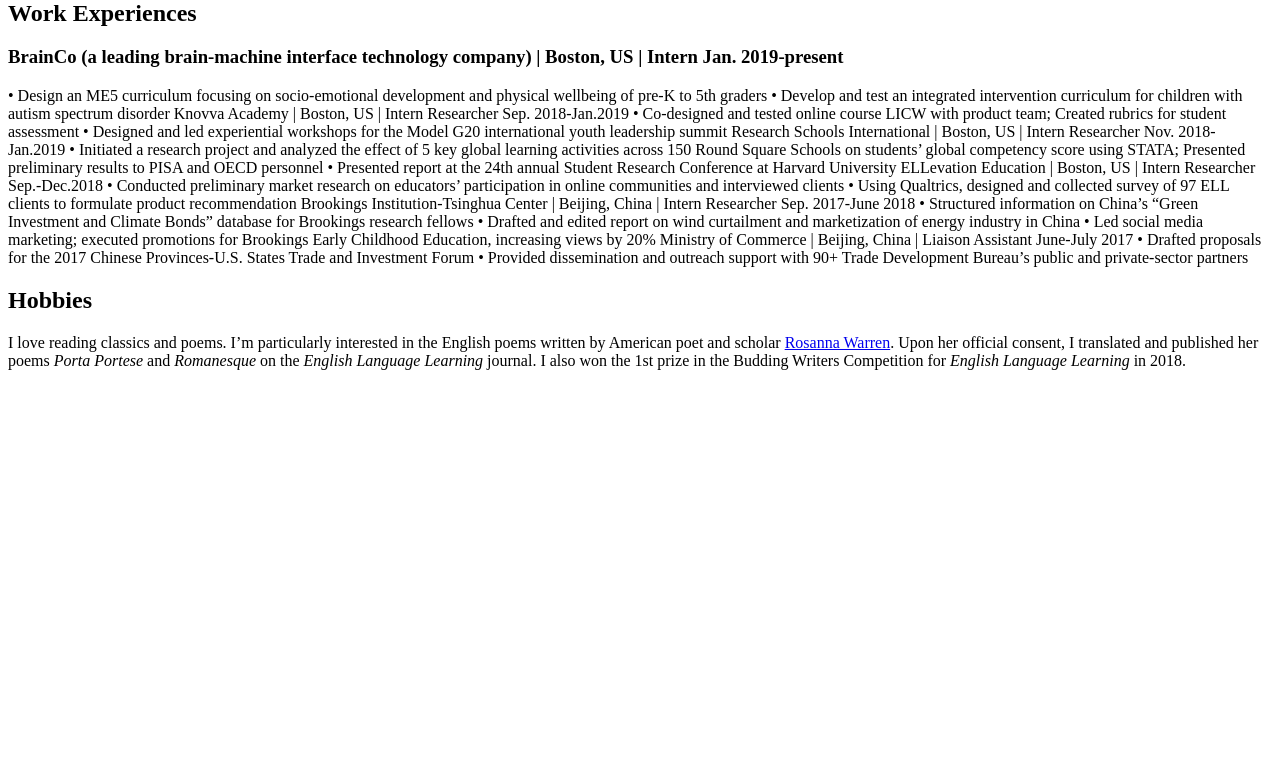
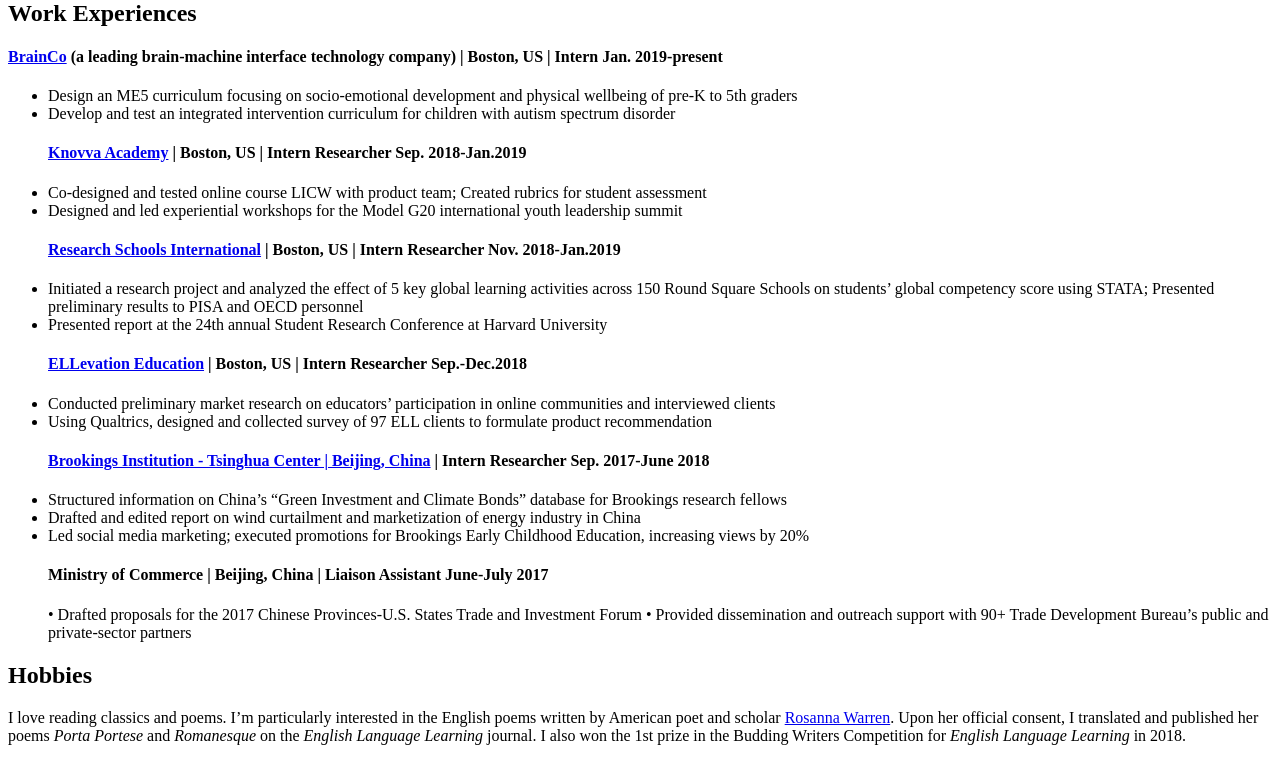
Before and after one commit to Sylviawzy/Sylviawzy.github.io, a Jekyll site: the page built from index.md, in a window 1280 px wide and 1400 px high, scrolled down 2039 px. Shown: the part 639-1400 px from the top of the window. Built offline with Jekyll 4.4.1, drawn with Linux system fonts in a browser that asks for light colours; our own code applies the rules of GitHub Pages for plain Markdown files; a style sheet for code colours, icons or effects is not loaded; before the commit the page ends 3064 px from its top, so only the background shows below that; part of the change alters nothing that is shown.

```diff
--- a/index.md
+++ b/index.md
@@ -29,23 +29,23 @@ The purpose of the study is to determine whether strategies for quality improvem
 <br><br>
 
 ## Work Experiences
-### BrainCo (a leading brain-machine interface technology company) | Boston, US | Intern	Jan. 2019-present
-•	Design an ME5 curriculum focusing on socio-emotional development and physical wellbeing of pre-K to 5th graders
-•	Develop and test an integrated intervention curriculum for children with autism spectrum disorder
- Knovva Academy | Boston, US | Intern Researcher	Sep. 2018-Jan.2019
-•	Co-designed and tested online course LICW with product team; Created rubrics for student assessment
-•	Designed and led experiential workshops for the Model G20 international youth leadership summit
-Research Schools International | Boston, US | Intern Researcher	Nov. 2018-Jan.2019
-•	Initiated a research project and analyzed the effect of 5 key global learning activities across 150 Round Square Schools on students’ global competency score using STATA; Presented preliminary results to PISA and OECD personnel
-•	Presented report at the 24th annual Student Research Conference at Harvard University
-ELLevation Education | Boston, US | Intern Researcher 	Sep.-Dec.2018
-•	Conducted preliminary market research on educators’ participation in online communities and interviewed clients
-•	Using Qualtrics, designed and collected survey of 97 ELL clients to formulate product recommendation
- Brookings Institution-Tsinghua Center | Beijing, China | Intern Researcher	Sep. 2017-June 2018
-•	Structured information on China’s “Green Investment and Climate Bonds” database for Brookings research fellows
-•	Drafted and edited report on wind curtailment and marketization of energy industry in China
-•	Led social media marketing; executed promotions for Brookings Early Childhood Education, increasing views by 20%
- Ministry of Commerce | Beijing, China | Liaison Assistant 	June-July 2017
+#### [BrainCo](https://www.brainco.tech/) (a leading brain-machine interface technology company) | Boston, US | Intern	Jan. 2019-present
+-	Design an ME5 curriculum focusing on socio-emotional development and physical wellbeing of pre-K to 5th graders
+-	Develop and test an integrated intervention curriculum for children with autism spectrum disorder
+#### [Knovva Academy](https://www.knovva.com/) | Boston, US | Intern Researcher	Sep. 2018-Jan.2019
+-	Co-designed and tested online course LICW with product team; Created rubrics for student assessment
+-	Designed and led experiential workshops for the Model G20 international youth leadership summit
+#### [Research Schools International](https://researchschools-international-cmna.squarespace.com/) | Boston, US | Intern Researcher	Nov. 2018-Jan.2019
+-	Initiated a research project and analyzed the effect of 5 key global learning activities across 150 Round Square Schools on students’ global competency score using STATA; Presented preliminary results to PISA and OECD personnel
+-	Presented report at the 24th annual Student Research Conference at Harvard University
+#### [ELLevation Education](https://ellevationeducation.com/home/default) | Boston, US | Intern Researcher 	Sep.-Dec.2018
+-	Conducted preliminary market research on educators’ participation in online communities and interviewed clients
+-	Using Qualtrics, designed and collected survey of 97 ELL clients to formulate product recommendation
+#### [Brookings Institution - Tsinghua Center | Beijing, China](https://www.brookings.edu/center/brookings-tsinghua-center/) | Intern Researcher	Sep. 2017-June 2018
+-	Structured information on China’s “Green Investment and Climate Bonds” database for Brookings research fellows
+-	Drafted and edited report on wind curtailment and marketization of energy industry in China
+-	Led social media marketing; executed promotions for Brookings Early Childhood Education, increasing views by 20%
+#### Ministry of Commerce | Beijing, China | Liaison Assistant 	June-July 2017
 •	Drafted proposals for the 2017 Chinese Provinces-U.S. States Trade and Investment Forum
 •	Provided dissemination and outreach support with 90+ Trade Development Bureau’s public and private-sector partners
 
```
